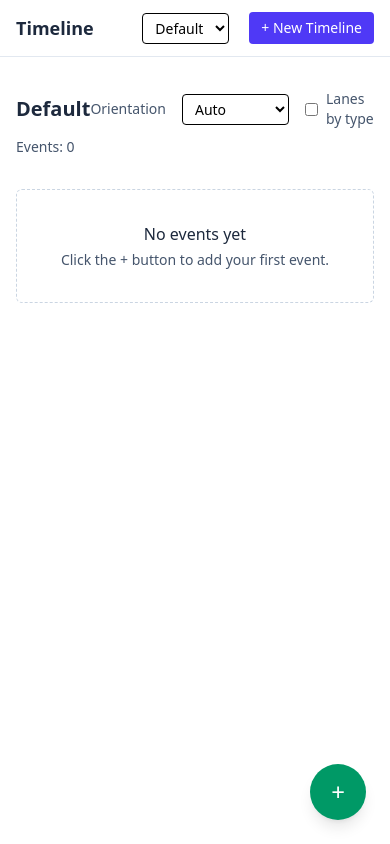
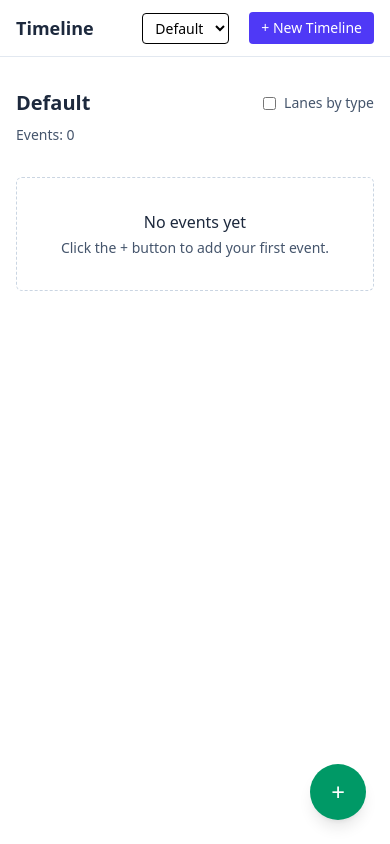
Before and after one commit to Azanore/Timeline, a React (Vite) app: page / in a window 390 px wide. Built offline with nearby package versions, Linux system fonts and the light colour scheme.

Commit message:
Simplified to PC display only, no more vertical/mobile responsiveness

```diff
--- a/src/components/timeline/Timeline.jsx
+++ b/src/components/timeline/Timeline.jsx
@@ -10,27 +10,25 @@ import EventCard from '../events/EventCard.jsx';
 /**
  * @typedef {Object} TimelineProps
  * @property {[number, number]} domain - Inclusive time domain [minYear, maxYear]
- * @property {'horizontal'|'vertical'} [orientationOverride] - Optional manual orientation
  */
 
 /**
  * Timeline container: orchestrates axis, events, and interactions.
  * @param {TimelineProps} props
  */
-export default function Timeline({ domain, orientationOverride, lanesByType = false }) {
+export default function Timeline({ domain, lanesByType = false }) {
   const containerRef = useRef(null);
   const { viewport, setPan, setScale } = useContext(TimelineContext) || { viewport: { scale: 1, pan: 0 } };
   const [dragging, setDragging] = useState(false);
   const dragState = useRef({ startX: 0, startPan: 0 });
   const rafRef = useRef(null);
   const pendingPanRef = useRef(null);
-  const pinchRef = useRef({ active: false, startDist: 0, startScale: 1 });
   const { sortedEvents } = useEvents();
   const scaler = useMemo(() => buildLinearScaler(domain), [domain]);
   const [openEdit, setOpenEdit] = useState(false);
   const [selected, setSelected] = useState(null);
   const [liveMsg, setLiveMsg] = useState('');
-  const [isVertical, setIsVertical] = useState(false);
+  const isVertical = false; // Force horizontal layout only
 
   // Build stable lane order by type
   const typeOrder = useMemo(() => {
@@ -42,20 +40,7 @@ export default function Timeline({ domain, orientationOverride, lanesByType = fa
     return map;
   }, [sortedEvents]);
 
-  // Orientation: optional manual override; else responsive
-  useEffect(() => {
-    if (orientationOverride === 'horizontal' || orientationOverride === 'vertical') {
-      setIsVertical(orientationOverride === 'vertical');
-      return;
-    }
-    const mq = window.matchMedia(`(max-width: ${CONFIG.ui.breakpointSmPx}px)`);
-    const onChange = () => setIsVertical(mq.matches);
-    onChange();
-    mq.addEventListener ? mq.addEventListener('change', onChange) : mq.addListener(onChange);
-    return () => {
-      mq.removeEventListener ? mq.removeEventListener('change', onChange) : mq.removeListener(onChange);
-    };
-  }, [orientationOverride]);
+  // Orientation responsiveness removed: always horizontal
 
   // Use direct setters from context for viewport updates
 
@@ -258,10 +243,10 @@ export default function Timeline({ domain, orientationOverride, lanesByType = fa
   return (
     <div className="w-full h-full flex flex-col">
       <div aria-live="polite" className="sr-only">{liveMsg}</div>
-      <TimelineAxis domain={domain} orientation={isVertical ? 'vertical' : 'horizontal'} />
+      <TimelineAxis domain={domain} />
       <div
         ref={containerRef}
-        className={`flex-1 min-h-64 border border-slate-200 rounded-md bg-white/60 ${dragging ? 'cursor-grabbing' : 'cursor-grab'} select-none touch-none focus:outline-none focus:ring-2 focus:ring-blue-500 overflow-hidden`}
+        className={`flex-1 min-h-64 border border-slate-200 rounded-md bg-white/60 ${dragging ? 'cursor-grabbing' : 'cursor-grab'} select-none focus:outline-none focus:ring-2 focus:ring-blue-500 overflow-hidden`}
         tabIndex={0}
         role="region"
         aria-label="Timeline track"
@@ -277,36 +262,6 @@ export default function Timeline({ domain, orientationOverride, lanesByType = fa
         onMouseMove={onMouseMove}
         onMouseUp={endDrag}
         onMouseLeave={endDrag}
-        onTouchStart={(e) => {
-          if (e.touches.length === 2) {
-            const [a, b] = [e.touches[0], e.touches[1]];
-            const dx = a.clientX - b.clientX;
-            const dy = a.clientY - b.clientY;
-            pinchRef.current = { active: true, startDist: Math.hypot(dx, dy), startScale: viewport?.scale ?? 1 };
-          }
-        }}
-        onTouchMove={(e) => {
-          if (pinchRef.current.active && e.touches.length === 2) {
-            const [a, b] = [e.touches[0], e.touches[1]];
-            const dx = a.clientX - b.clientX;
-            const dy = a.clientY - b.clientY;
-            const dist = Math.hypot(dx, dy);
-            const factor = dist / (pinchRef.current.startDist || dist || 1);
-            const raw = clamp((pinchRef.current.startScale || 1) * factor, 0.1, 5);
-            const next = snapScale(raw);
-            // Anchor zoom at touch centroid
-            const rect = containerRef.current.getBoundingClientRect();
-            const cx = ((a.clientX + b.clientX) / 2 - rect.left) / rect.width; // 0..1
-            const S = viewport?.scale ?? 1;
-            const P = viewport?.pan ?? 0;
-            const ratio = S === 0 ? 1 : (next / S);
-            let Pnext = (cx - 0.5) - (cx - 0.5 - P) * ratio;
-            Pnext = clampPan(Pnext, next);
-            setScale(next);
-            setPan(Pnext);
-          }
-        }}
-        onTouchEnd={() => { pinchRef.current = { active: false, startDist: 0, startScale: 1 }; }}
       >
         <div className="relative w-full h-full" role="list" aria-label="Timeline events">
           {items.map((it, idx) => {
--- a/src/components/timeline/TimelineAxis.jsx
+++ b/src/components/timeline/TimelineAxis.jsx
@@ -6,13 +6,12 @@ import CONFIG from '../../config/index.js';
 /**
  * @typedef {Object} TimelineAxisProps
  * @property {[number, number]} [domain]
- * @property {'horizontal'|'vertical'} [orientation]
  */
 
 /**
  * @param {TimelineAxisProps} props
  */
-export default function TimelineAxis({ domain = CONFIG.axis.defaultDomain, orientation = 'horizontal' }) {
+export default function TimelineAxis({ domain = CONFIG.axis.defaultDomain }) {
   const { viewport } = useContext(TimelineContext) || { viewport: { scale: 1, pan: 0 } };
   const scale = viewport?.scale ?? 1;
   const pan = viewport?.pan ?? 0; // unit offset (-1..1) applied across width
@@ -99,57 +98,7 @@ export default function TimelineAxis({ domain = CONFIG.axis.defaultDomain, orien
     return items;
   }, [tickCfg.unit, tickCfg.step, visibleRange]);
 
-  if (orientation === 'vertical') {
-    return (
-      <div className="w-16 h-full relative">
-        <div className="absolute inset-y-0 left-8 border-l border-slate-300" />
-        {markers.map((y) => {
-          const u = scaler.toUnit(y);
-          const uScaled = (u - 0.5) * scale + 0.5 + pan; // scale around center, then pan
-          const top = Math.max(0, Math.min(100, (1 - uScaled) * 100));
-          return (
-            <div
-              key={y}
-              className="absolute left-6 text-[11px] text-slate-600 select-none"
-              style={{ top: `${top}%`, transform: 'translateY(-50%)' }}
-            >
-              <div className="h-px w-3 bg-slate-400 my-auto" />
-              <div className="mt-1 tabular-nums">{formatUTCYear(y)}</div>
-            </div>
-          );
-        })}
-        {fineTicks.map((it) => {
-          const u = scaler.toUnit(it.yf);
-          const uScaled = (u - 0.5) * scale + 0.5 + pan;
-          const top = Math.max(0, Math.min(100, (1 - uScaled) * 100));
-          const isMajor = (it.type === 'month' && it.m === 1) || (it.type === 'day' && it.d === 1) || (it.type === 'hour' && it.h === 0);
-          const label = (() => {
-            if (!tickCfg.showLabels) return '';
-            if (it.type === 'month') return `${formatUTCMonthShort(it.y, it.m)}${isMajor ? ' ' + formatUTCYear(it.y) : ''}`;
-            if (it.type === 'day') {
-              try {
-                const d = new Date(Date.UTC(it.y, it.m - 1, it.d));
-                const fmt = new Intl.DateTimeFormat(undefined, { month: 'short', day: 'numeric', timeZone: 'UTC' });
-                return (isMajor ? fmt.format(d) + ' ' + formatUTCYear(it.y) : fmt.format(d));
-              } catch { return `${it.d}`; }
-            }
-            if (it.type === 'hour') return `${String(it.h).padStart(2, '0')}:00`;
-            return '';
-          })();
-          return (
-            <div key={`${it.type}-${it.y}-${it.m || 0}-${it.d || 0}-${it.h || 0}`} className="absolute left-8 select-none" style={{ top: `${top}%`, transform: 'translateY(-50%)' }}>
-              <div className={`${isMajor ? 'h-px bg-slate-400 w-3' : 'h-px bg-slate-300/80 w-2' }`} />
-              {label && (
-                <div className="ml-1 text-[10px] text-slate-500 tabular-nums">{label}</div>
-              )}
-            </div>
-          );
-        })}
-      </div>
-    );
-  }
-
-  // Horizontal (default)
+  // Horizontal only
   return (
     <div className="w-full h-16 relative">
       <div className="absolute inset-x-0 top-8 border-t border-slate-300" />
--- a/src/config/index.js
+++ b/src/config/index.js
@@ -20,9 +20,6 @@ const CONFIG = {
   storage: {
     appKey: 'timeline_app',
     debounceMs: 300,
-  },
-  ui: {
-    breakpointSmPx: 767, // <= this width -> vertical layout
   },
   zoom: {
     scaleMin: 0.1,
--- a/src/hooks/useTimeline.js
+++ b/src/hooks/useTimeline.js
@@ -18,14 +18,6 @@ export function useTimeline() {
     const pad = Math.max(1, Math.round((max - min) * ratio));
     return [min - pad, max + pad];
   }, [events]);
-
-  // Orientation: vertical on small screens
-  const [orientation, setOrientation] = useState(() => (typeof window !== 'undefined' && window.innerWidth < (CONFIG.ui.breakpointSmPx + 1) ? 'vertical' : 'horizontal'));
-  useEffect(() => {
-    const onResize = () => setOrientation(window.innerWidth < (CONFIG.ui.breakpointSmPx + 1) ? 'vertical' : 'horizontal');
-    window.addEventListener('resize', onResize);
-    return () => window.removeEventListener('resize', onResize);
-  }, []);
   if (!ctx) {
     return {
       activeTimelineId: 'default',
@@ -34,9 +26,8 @@ export function useTimeline() {
       createTimeline: () => 'default',
       deleteTimeline: () => {},
       domain,
-      orientation,
     };
   }
   const { activeTimelineId, timelines, setActiveTimeline, createTimeline, deleteTimeline } = ctx;
-  return { activeTimelineId, timelines, setActiveTimeline, createTimeline, deleteTimeline, domain, orientation };
+  return { activeTimelineId, timelines, setActiveTimeline, createTimeline, deleteTimeline, domain };
 }
--- a/src/views/TimelineView.jsx
+++ b/src/views/TimelineView.jsx
@@ -8,7 +8,6 @@ export default function TimelineView() {
   const { timelines, activeTimelineId, domain } = useTimeline();
   const { events } = useEvents();
   const activeName = timelines.find(t => t.id === activeTimelineId)?.name || 'Untitled';
-  const [orientationMode, setOrientationMode] = useState('auto'); // 'auto' | 'horizontal' | 'vertical'
   const [lanesByType, setLanesByType] = useState(false);
 
   return (
@@ -16,17 +15,6 @@ export default function TimelineView() {
       <div className="flex items-center justify-between mb-2">
         <h2 className="text-xl font-semibold text-slate-800">{activeName}</h2>
         <div className="flex items-center gap-4">
-          <label className="text-sm text-slate-600">Orientation</label>
-          <select
-            className="border rounded px-2 py-1 text-sm"
-            value={orientationMode}
-            onChange={(e) => setOrientationMode(e.target.value)}
-            aria-label="Orientation mode"
-          >
-            <option value="auto">Auto</option>
-            <option value="horizontal">Horizontal</option>
-            <option value="vertical">Vertical</option>
-          </select>
           <label className="inline-flex items-center gap-2 text-sm text-slate-600">
             <input
               type="checkbox"
@@ -48,7 +36,7 @@ export default function TimelineView() {
       ) : (
         <>
           <div className="mt-6 flex-1 flex flex-col">
-            <Timeline domain={domain} orientationOverride={orientationMode === 'auto' ? undefined : orientationMode} lanesByType={lanesByType} />
+            <Timeline domain={domain} lanesByType={lanesByType} />
           </div>
           <ZoomControls />
         </>
```
